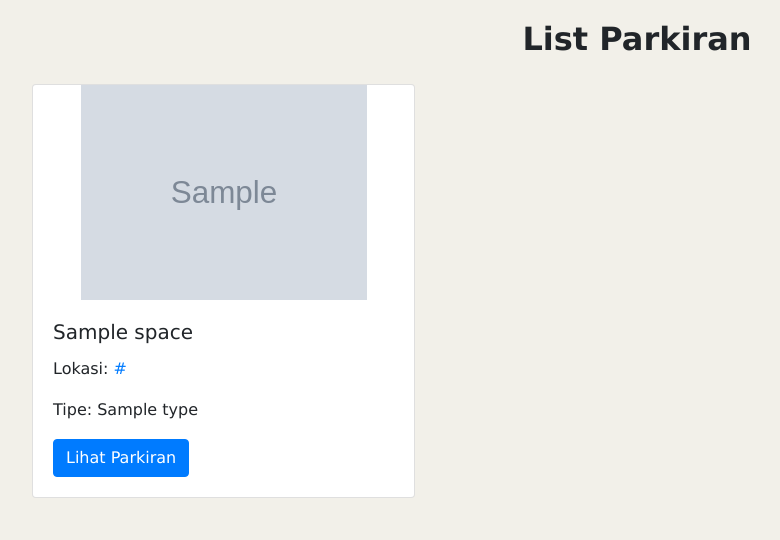
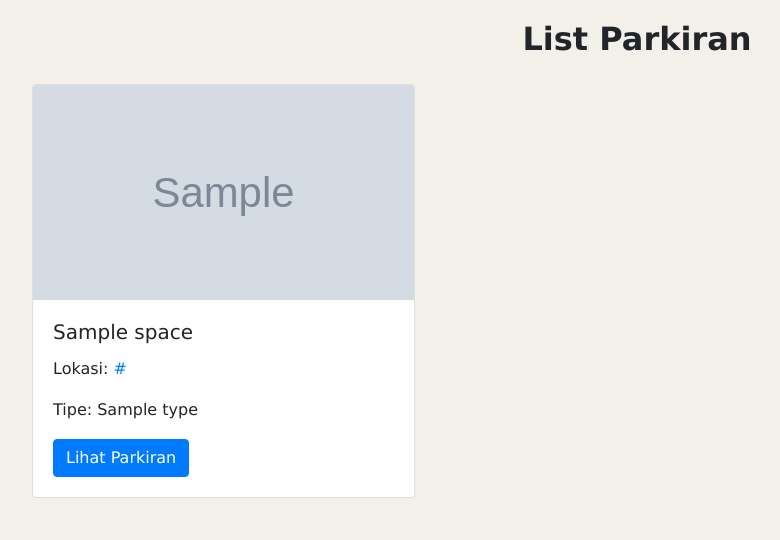
Before and after one commit to nico-kangdra/Kang-Parkir, a Flask app: template templates/spaces/spaces.html in a window 1280 px wide. Shown: the part 81-621 px from the top of the page, without its empty margins (3-783 px from the left). Run offline with Flask 3, Linux system fonts and the light colour scheme; the template is opened without the code that fills it: most values are stand-ins (such as "Sample title", 1, 10 or a date in 2020); grey boxes marked "Sample" are stand-in pictures; parts of the project's set-up code (start-up, migrations or seed data) failed here and were passed over; some libraries are stand-ins or nearby versions.

Commit message:
Update spaces.html

```diff
--- a/templates/spaces/spaces.html
+++ b/templates/spaces/spaces.html
@@ -7,7 +7,7 @@
   .card-img-top {
     width: 100%;
     height: auto;
-    object-fit: contain;
+    object-fit: cover;
     aspect-ratio: 16/9;
   }
   h2 {
```
